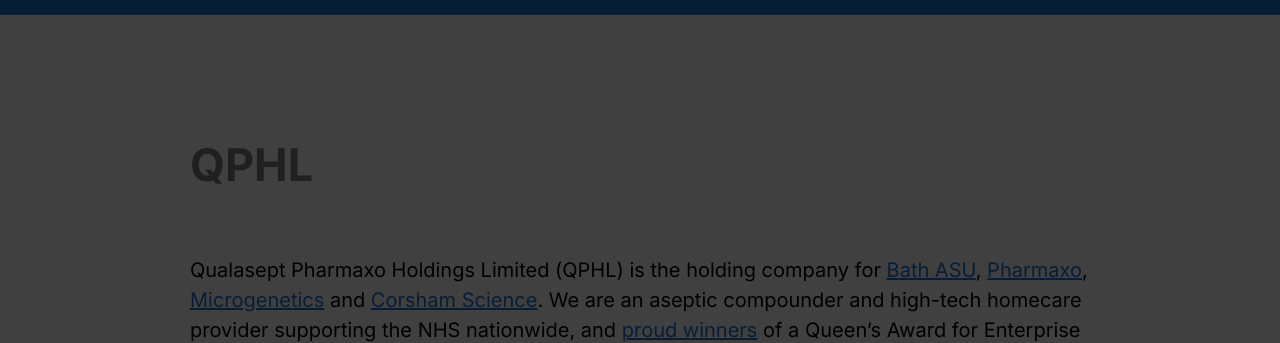
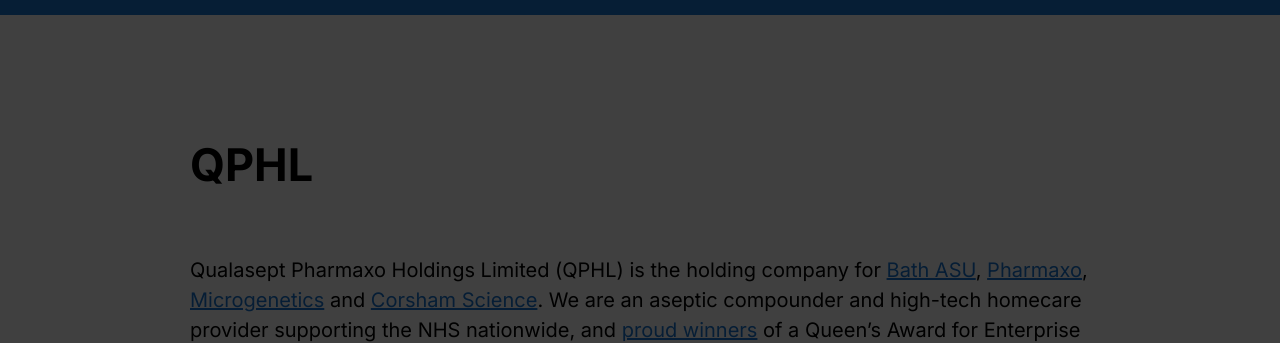
Before and after one commit to cognisant/qphl.co, a Jekyll site: the page built from index.md, in a window 1280 px wide. Shown: the top 343 px of the page. Built offline with Jekyll 4.4.1, drawn with Linux system fonts in a browser that asks for light colours.

Commit message:
Reverts grey heading

```diff
--- a/_includes/header.html
+++ b/_includes/header.html
@@ -109,7 +109,6 @@
             margin: 0.75rem 0;
         }
         h1 {
-            color: grey;
             font-size: 2.25rem;
             line-height: 3rem;
             margin: 0 0 3rem;
```
